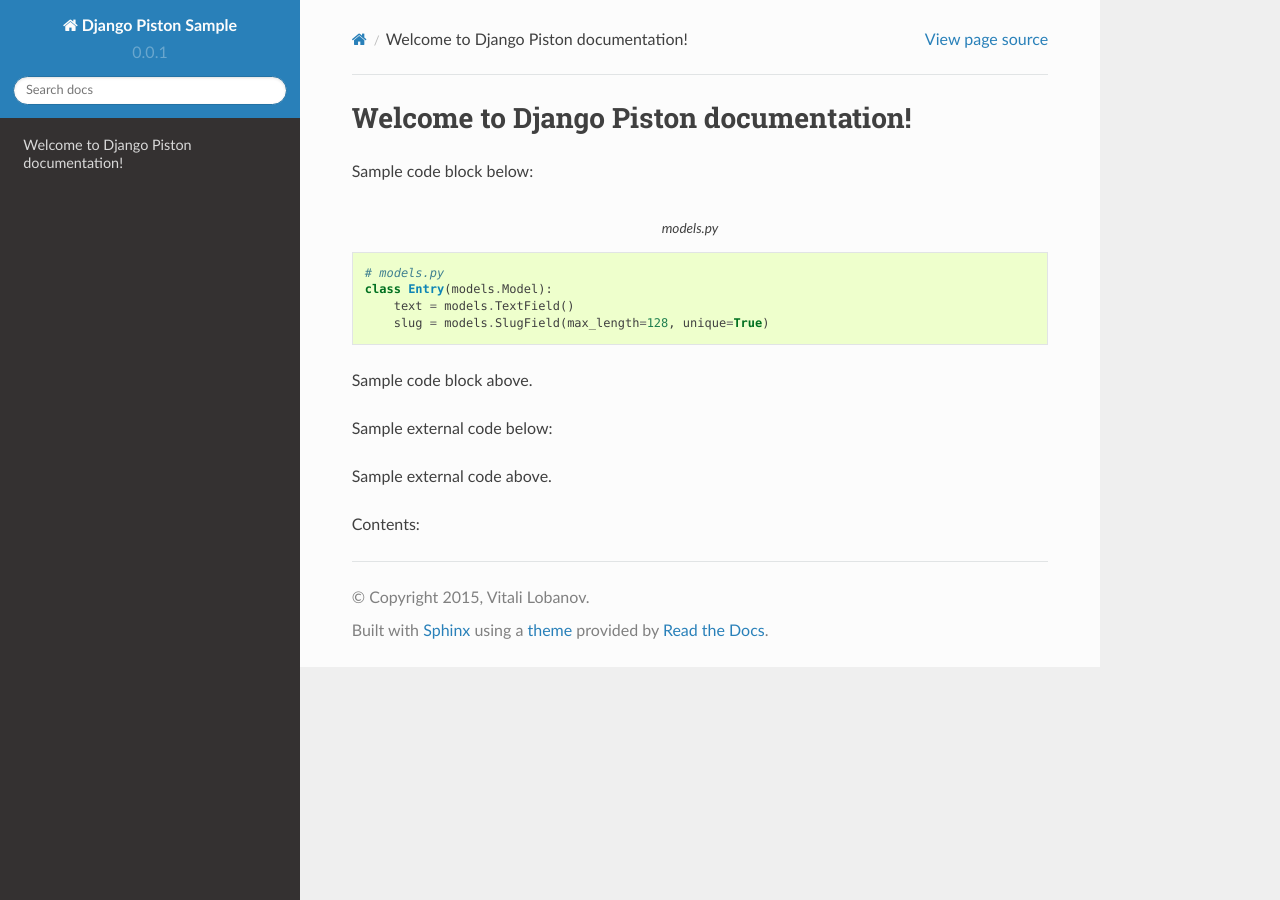
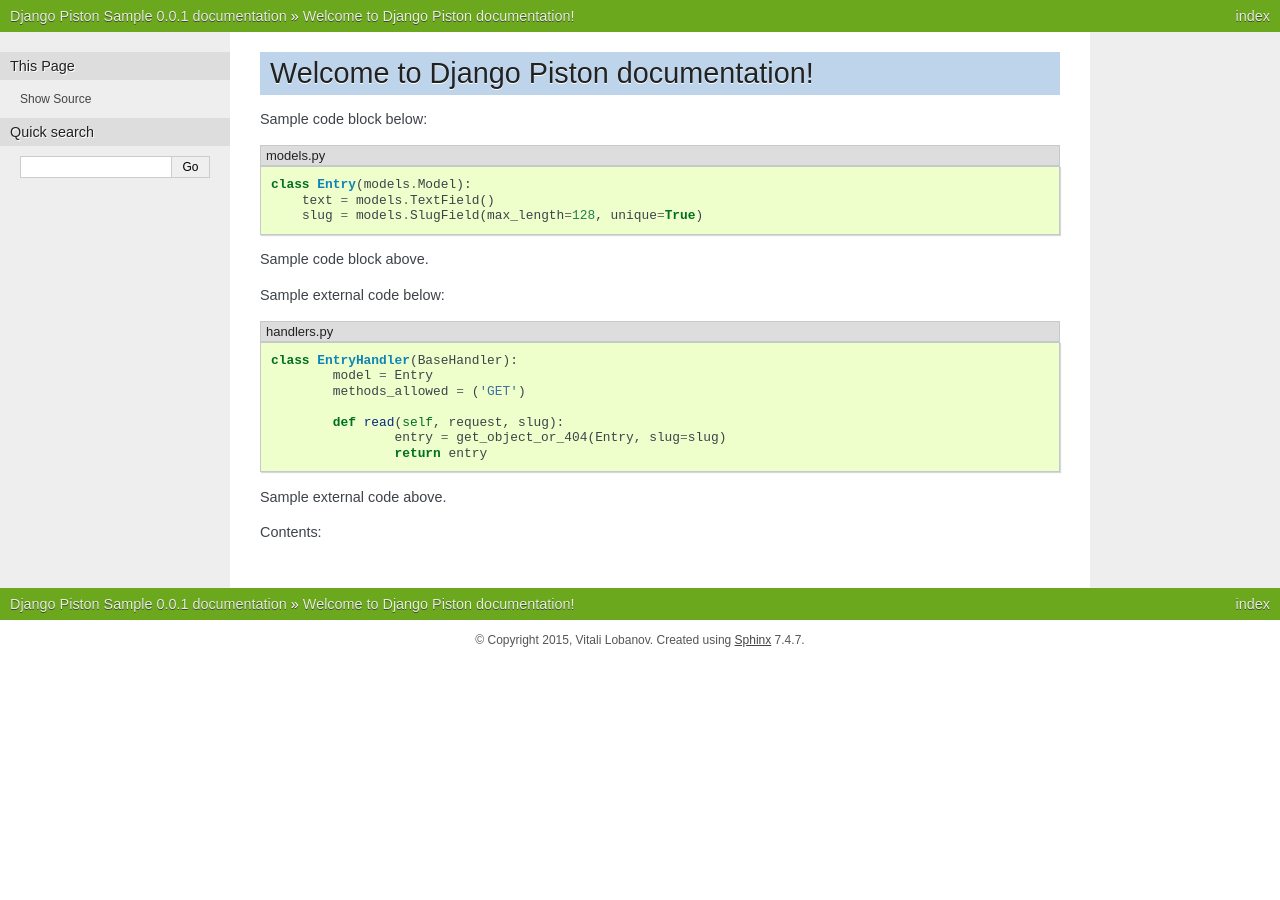
Before and after one commit to bfxy/django-piston-doc, a Sphinx documentation site: the page built from source/index.rst, in a window 1280 px wide. Built offline with Sphinx 7.4.7, drawn with Linux system fonts in a browser that asks for light colours; some of the changed lines change nothing that is shown.

Commit message:
Fix code blocks; update theme.

```diff
--- a/source/conf.py
+++ b/source/conf.py
@@ -113,7 +113,8 @@
 
 # The theme to use for HTML and HTML Help pages.  See the documentation for
 # a list of builtin themes.
-html_theme = 'sphinx_rtd_theme'
+# html_theme = 'sphinx_rtd_theme'
+html_theme = 'nature'
 
 # Theme options are theme-specific and customize the look and feel of a theme
 # further.  For a list of options available for each theme, see the
--- a/source/handlers.py
+++ b/source/handlers.py
@@ -1,6 +1,6 @@
 class EntryHandler(BaseHandler):
 	model = Entry
-	methods_allowed = ('GET',)
+	methods_allowed = ('GET')
 
 	def read(self, request, slug):
 		entry = get_object_or_404(Entry, slug=slug)
--- a/source/index.rst
+++ b/source/index.rst
@@ -9,7 +9,6 @@
 .. code-block:: python
    :caption: models.py
 
-   # models.py
    class Entry(models.Model):
        text = models.TextField()
        slug = models.SlugField(max_length=128, unique=True)
@@ -20,15 +19,7 @@
 
 .. literalinclude:: handlers.py
    :language: python
-   :emphasize-lines: 12,15-18
-
-   class EntryHandler(BaseHandler):
-       model = Entry
-       methods_allowed = ('GET',)
-
-       def read(self, request, slug):
-           entry = get_object_or_404(Entry, slug=slug)
-           return entry
+   :caption: handlers.py
 
 Sample external code above.
 
```
